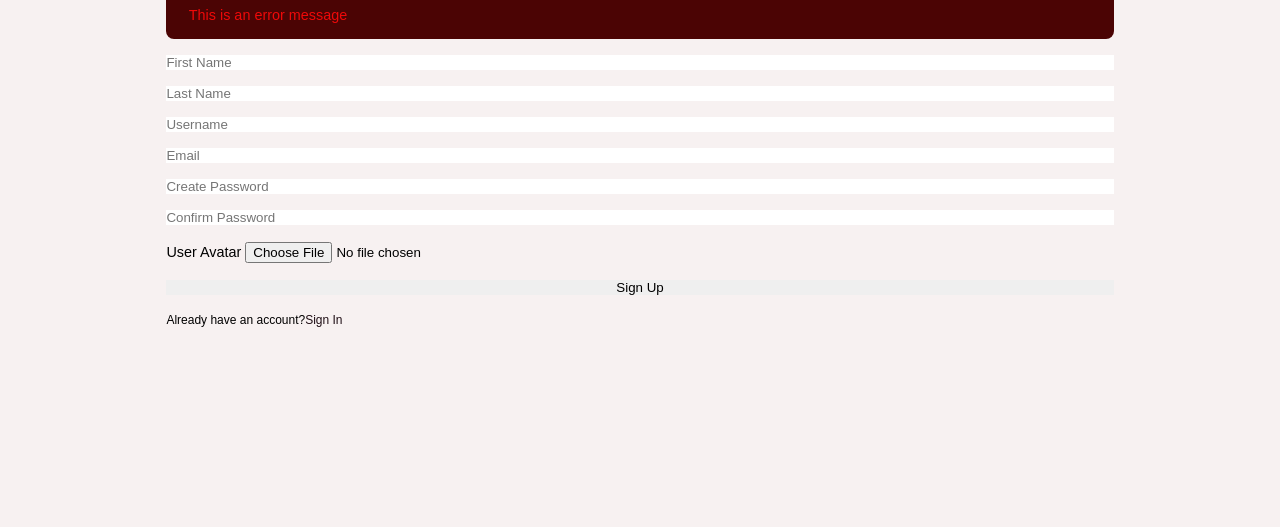
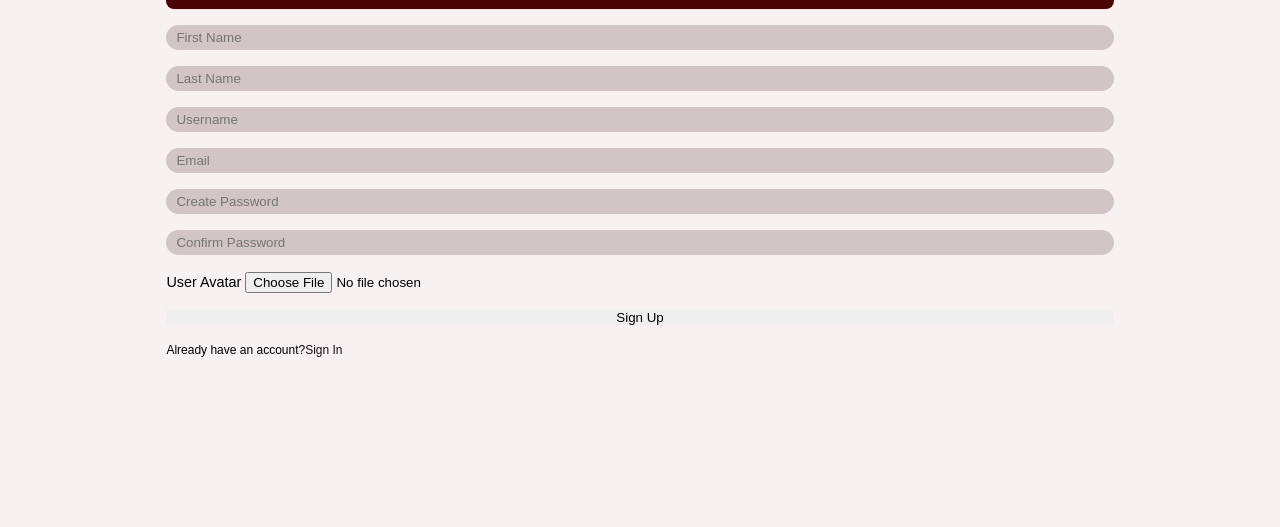
Before and after one commit to zendayat/Blog-Website-with-pHp-, a plain HTML site: page signup.html in a window 1280 px wide. Shown: the part 321-848 px from the top of the page. Drawn offline with Linux system fonts and the light colour scheme.

Commit message:
styling signup page

```diff
--- a/css/style.css
+++ b/css/style.css
@@ -365,6 +365,13 @@ footer{
     background: var(--color-green-light);
     color: var(--color-green);
 }
+.input{
+    background: #2c02022f;
+    border-radius: 30px;
+    padding-left: 10px;
+    padding-top: 5px;
+    padding-bottom: 5px;
+}
 @media screen and (max-width:1024px) {
     .container{
         width: var(--container-width-md);
--- a/signup.html
+++ b/signup.html
@@ -41,12 +41,12 @@
       <p>This is an error message</p>
     </div>
     <form action="" class="sign__form">
-      <input type="text" placeholder="First Name" />
-      <input type="text" placeholder="Last Name" />
-      <input type="text" placeholder="Username" />
-      <input type="email" placeholder="Email" />
-      <input type="password" placeholder="Create Password" />
-      <input type="password" placeholder="Confirm Password" />
+      <input type="text" placeholder="First Name"  class="input" required/>
+      <input type="text" placeholder="Last Name"  class="input" required/>
+      <input type="text" placeholder="Username"  class="input" required/>
+      <input type="email" placeholder="Email"  class="input" required/>
+      <input type="password" placeholder="Create Password"  class="input" required/>
+      <input type="password" placeholder="Confirm Password"  class="input" required/>
       <div class="form__control">
         <label for="avatar">User Avatar</label>
         <input type="file" id="avatar"/>
```
